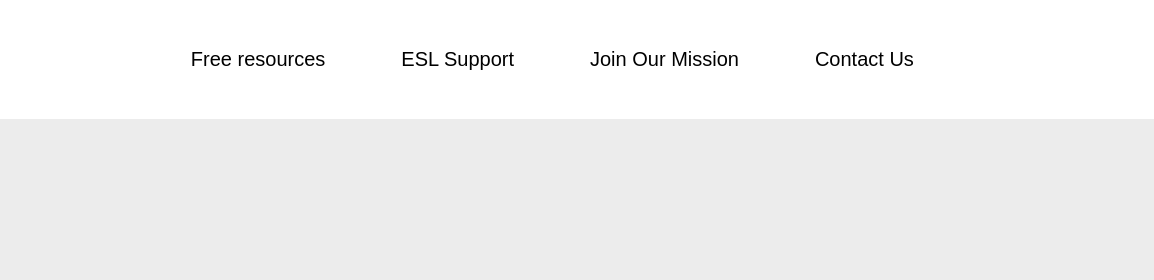
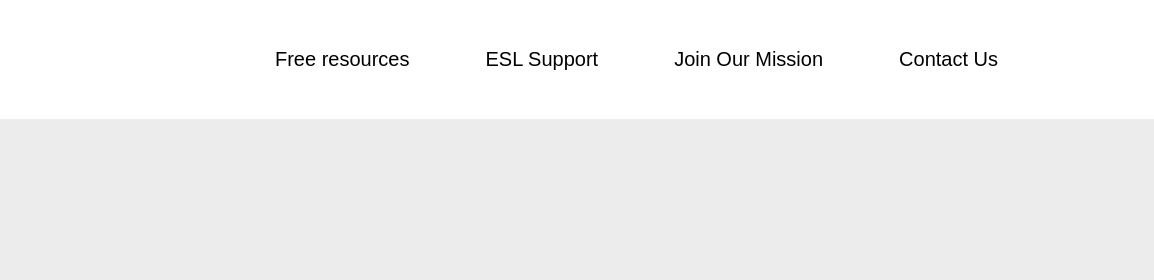
Before and after one commit to gav2trappy/student-bridge, a plain HTML site: page index.html in a window 1280 px wide. Shown: the top 280 px of the page, 126-1280 px from the left. Drawn offline with Linux system fonts and the light colour scheme.

Commit message:
Trying to push navigation links to the right side

```diff
--- a/index.html
+++ b/index.html
@@ -19,10 +19,10 @@
             </div>
             <nav class="main-navigation">
                 <ul>
-                    <li><a href="#">Free resources</a></li>
-                    <li><a href="#">ESL Support</a></li>
-                    <li><a href="#">Join Our Mission</a></li>
-                    <li><a href="#">Contact Us</a></li>
+                    <li><a href="">Free resources</a></li>
+                    <li><a href="">ESL Support</a></li>
+                    <li><a href="">Join Our Mission</a></li>
+                    <li><a href="">Contact Us</a></li>
                 </ul>
             </nav>
         </div>
--- a/styles.css
+++ b/styles.css
@@ -21,11 +21,6 @@ body {
     height: 40px;
 }
 
-.main-navigation {
-    width: 85%;
-    display: flex;
-}
-
 .main-navigation ul {
     padding: 0 3rem;
     display: flex;
@@ -39,6 +34,7 @@ body {
 }
 
 .main-navigation ul li a {
+    display: block;
     color: #000;
     text-decoration: none;
     font-size: 20px;
@@ -46,7 +42,7 @@ body {
 
 .main-navigation ul li a:hover {
     color: #1e5afc;
-    transition: all 0.2s ease;
+    transition: all 0.4s ease;
 }
 
 main .content-body {
```
